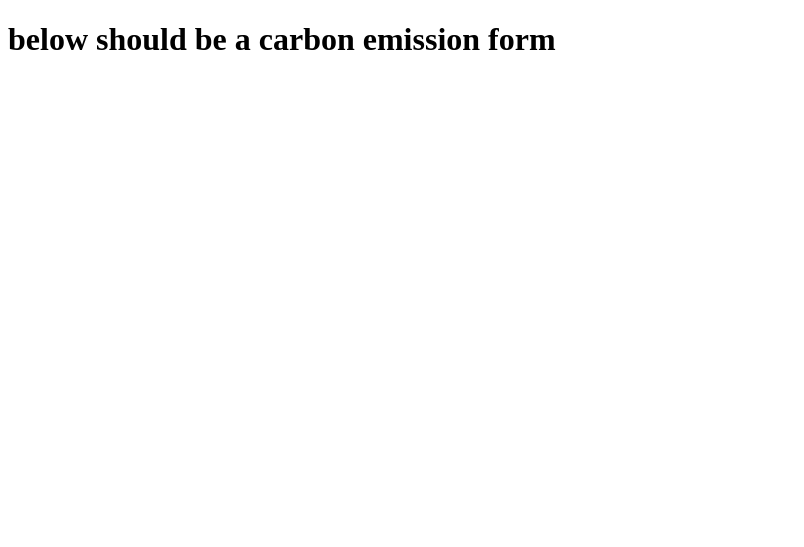
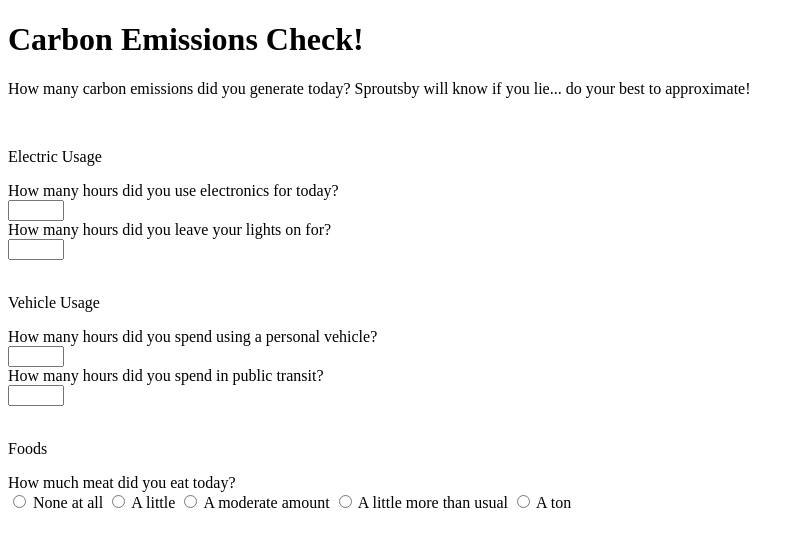
Before and after one commit to artemisIsNotBeam/carbon-emission-tracker---voice, a Flask app: page /log in a window 1280 px wide. Shown: the top 547 px of the page, without its empty margins (0-804 px from the left). Run offline with Flask 3, Linux system fonts and the light colour scheme.

Commit message:
form html

```diff
--- /dev/null
+++ b/static/formcss.css
@@ -0,0 +1,4 @@
+
+body {
+    background-color: liner-gradient(rgba(169,212,187), rgba(172, 169, 212));
+}
--- a/templates/form.html
+++ b/templates/form.html
@@ -2,9 +2,61 @@
 <html>
     <head>
         <title>Form</title>
-        <link rel="stylesheet" type="text/css" href="{{ url_for('static', filename='style.css') }}">
+        <link rel="stylesheet" href="./static/formcss.css">
     </head>
+
     <body>
-        <h1>below should be a carbon emission form</h1>
+        <h1>Carbon Emissions Check!</h1>
+        <p>How many carbon emissions did you generate today? Sproutsby will know if you lie... do your best to approximate!</p>
+        <br>
+
+        <p>Electric Usage</p>
+
+        <form>
+            <label for="eTime">How many hours did you use electronics for today?</label><br>
+            <input type="number" id="eTime" name="eTime" max="24" min='0'><br>
+            <label for="eLights">How many hours did you leave your lights on for?</label><br>
+            <input type="number" id="eLights" name="eLights" max="24" min ='0'>
+        </form>
+
+        <br>
+
+        <p>Vehicle Usage</p>
+
+        <form>
+            <label for="vTime">How many hours did you spend using a personal vehicle?</label><br>
+            <input type="number" id="vTime" name="vTime" max="24" min='0'><br>
+            <label for="ptTime">How many hours did you spend in public transit?</label><br>
+            <input type="number" id="ptTime" name="ptTime" max="24" min='0'><br>
+        </form>
+
+        <br>
+
+        <p>Foods</p>
+
+        <form>
+            <label for="foods">How much meat did you eat today?</label><br>
+
+            <input type="radio" id="none" name="foods" value="none">
+            <label for="none">None at all</label>
+
+            <input type="radio" id="little" name="foods" value="alittle">
+            <label for="little">A little</label>
+
+            <input type="radio" id="mid" name="foods" value="mid">
+            <label for="mid">A moderate amount</label>
+
+            <input type="radio" id="littlemore" name="foods" value="littlem">
+            <label for="littleMore">A little more than usual</label>
+
+            <input type="radio" id="ton" name="foods" value="ton">
+            <label for="ton">A ton</label>
+
+        </form>
+
+        <br>
+
+
+
     </body>
 </html>
```
